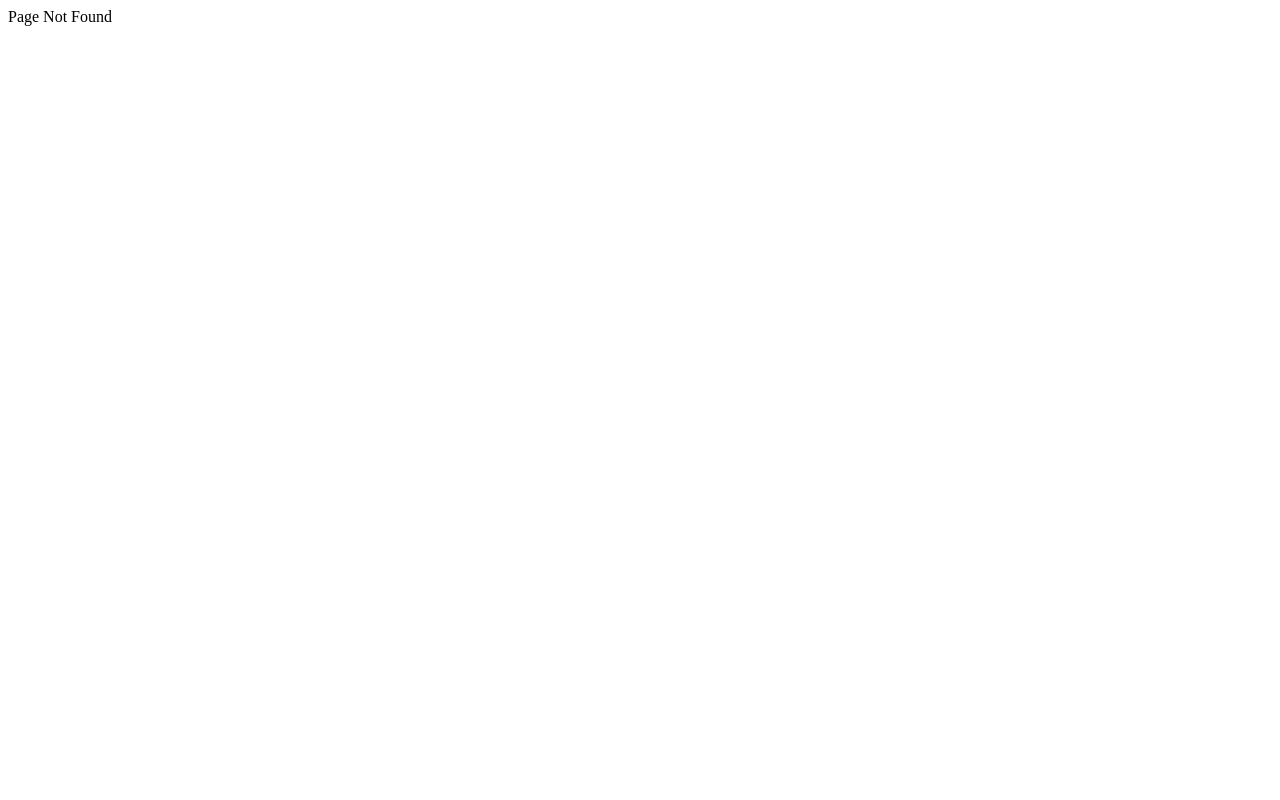
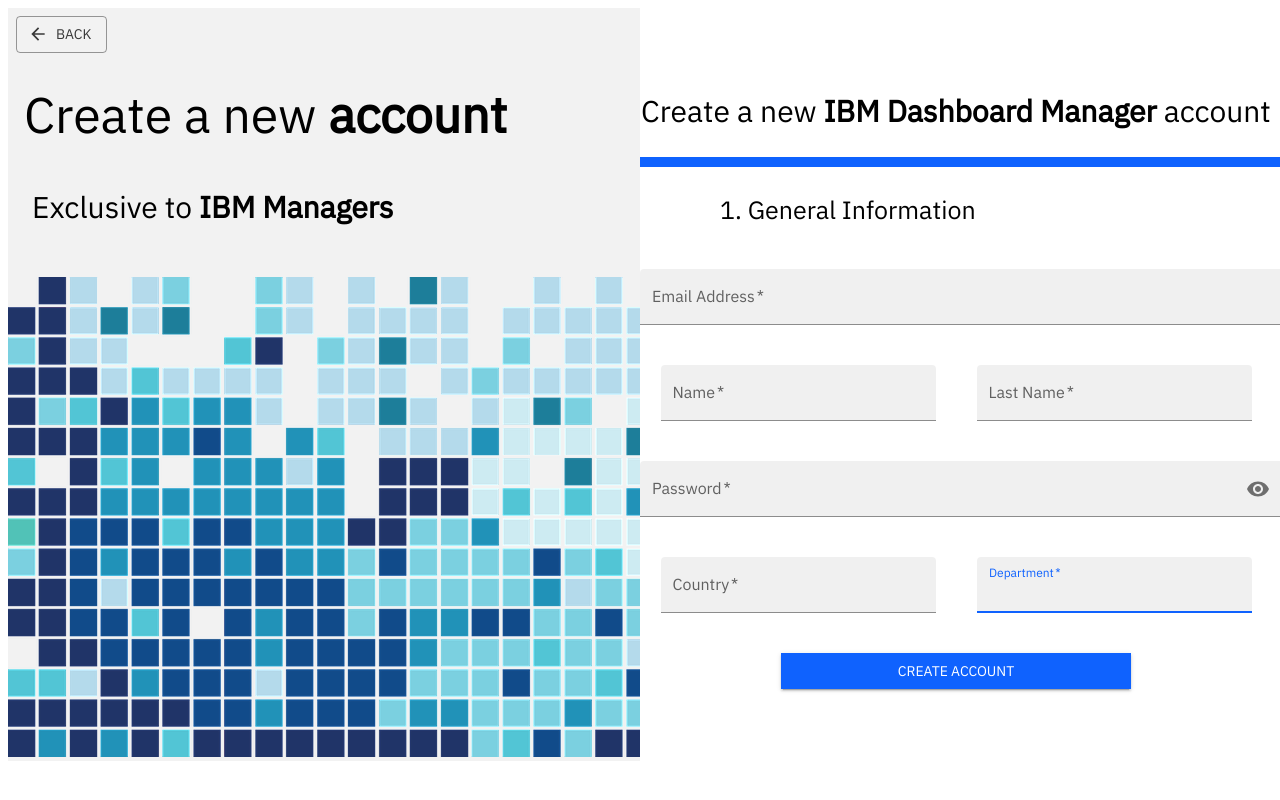
Before and after one commit to Hector-rob/Software_planning16, a React (Create React App) app in the folder ibmfront/: page /register in a window 1280 px wide. Before the commit this address had no page. Built offline with nearby package versions, Linux system fonts and the light colour scheme.

Commit message:
Created register screen & registration form

```diff
--- a/ibmfront/src/App.jsx
+++ b/ibmfront/src/App.jsx
@@ -2,6 +2,7 @@
 import Login from './Components/Login'
 import PageNotFound from './Components/PageNotFound'
 import MainPage from './Components/MainPage'
+import Register from './Components/Register'
 import "@fontsource/ibm-plex-sans"
 
 
@@ -12,6 +13,7 @@
                 <Route path = '/' element = {<Login/>} ></Route>
                 <Route path = '/mainPage' element = {<MainPage/>} ></Route>
                 <Route path = '*' element = {<PageNotFound/>}></Route>
+                <Route path = '/register'element = {<Register/>}> </Route>
             </Routes>
         </Router>
     )
--- a/ibmfront/src/Components/Login.js
+++ b/ibmfront/src/Components/Login.js
@@ -99,7 +99,7 @@
             label="Remember me"
           />
           <Button component={Link} to="/mainPage"
-            type="submit"
+            type="register"
             variant="contained"
             fullWidth
             sx={{ mt: 3, mb: 2, borderRadius: 0 }}
@@ -116,7 +116,7 @@
             </Grid>
             <Grid item>
               <Typography>
-                <Link href="#" underline="hover">
+                <Link href="#" underline="hover" to={"/register"}>
                   {"Don't have an account? Sign Up"}
                 </Link>
               </Typography>
--- /dev/null
+++ b/ibmfront/src/Components/Register.js
@@ -0,0 +1,122 @@
+import { Grid, TextField, Typography } from "@mui/material";
+import Container from "@mui/material/Container";
+import Box from "@mui/material/Box";
+import { IconButton, InputAdornment } from "@mui/material";
+import VisibilityIcon from '@mui/icons-material/Visibility';
+import VisibilityOffIcon from '@mui/icons-material/VisibilityOff';
+import ArrowBackIcon from '@mui/icons-material/ArrowBack';
+import { useState } from "react";
+import Button from "@mui/material/Button";
+import { Link } from "react-router-dom";
+
+export default function Register() {
+
+    const [visiblePassword, toggleVisibility] = useState(false);
+    const clickHandler = () => toggleVisibility(!visiblePassword);
+
+    return <Container maxWidth disableGutters="true">
+        <Grid container>
+            <Grid item xs={6} sx={{ bgcolor: "#F2F2F2" }}>
+                <Button variant="outlined" color="secondary" startIcon={<ArrowBackIcon />} sx={{ mt: 1, ml: 1 }} component={Link} to={"/"}>
+                    Back
+                </Button>
+                <Typography fontSize={50} sx={{ mt: 3, ml: 2 }}>Create a new <Box fontWeight={800} display='inline'>account</Box></Typography>
+                <Typography fontSize={30} sx={{ mt: 4, ml: 3, mb: 6}}>Exclusive to <Box fontWeight={800} display='inline'>IBM Managers</Box></Typography>
+                <img src="./Assets/images/pixelBG.webp" alt="Art" sx={{bottom: 0}}></img>
+            </Grid>
+            <Grid item xs={6} sx={{ bgcolor: "white", mt: 5 }} textAlign={"center"}>
+                <Typography fontSize={30} sx={{ mt: 5 }}>Create a new <Box fontWeight={800} display='inline'>IBM Dashboard Manager</Box> account</Typography>
+                <Box margin="auto" display="flex" sx={{ height: 10, width: 650, backgroundColor: "#0F62FE", mt: 3 }}></Box>
+                <Typography fontSize={25} sx={{ mt: 3, ml: 10 }} textAlign={"left"}>1. General Information</Typography>
+                <Box component="registerForm" noValidate>
+                    <Grid container sx={{ mt: 3 }} rowSpacing={2}>
+                        <Grid item xs={12}>
+                            <TextField
+                                sx={{ width: 650 }}
+                                variant="filled"
+                                required
+                                id="email"
+                                label="Email Address"
+                                name="email"
+                                autoComplete="email"
+                                autoFocus />
+                        </Grid>
+                        <Grid item xs={6} sx={{ mt: 3 }}>
+                            <TextField
+                                sx={{ width: 275 }}
+                                variant="filled"
+                                required
+                                id="name"
+                                label="Name"
+                                name="name"
+                                autoComplete="name"
+                                autoFocus />
+                        </Grid>
+                        <Grid item xs={6} sx={{ mt: 3 }}>
+                            <TextField
+                                sx={{ width: 275 }}
+                                variant="filled"
+                                required
+                                id="lastName"
+                                label="Last Name"
+                                name="lastName"
+                                autoComplete="lastName"
+                                autoFocus />
+                        </Grid>
+                        <Grid item xs={12} sx={{ mt: 3 }}>
+                            <TextField
+                                sx={{ width: 650 }}
+                                variant="filled"
+                                required
+                                name="password"
+                                label="Password"
+                                type={visiblePassword ? "text" : "password"}
+                                id="password"
+                                autoComplete="current-password"
+                                InputProps={{
+                                    endAdornment: (
+                                        <InputAdornment position="end">
+                                            <IconButton
+                                                aria-label="toggle visibility"
+                                                onClick={clickHandler}
+                                            >
+                                                {visiblePassword ? <VisibilityOffIcon /> : <VisibilityIcon />}
+                                            </IconButton>
+                                        </InputAdornment>
+                                    )
+                                }} />
+                        </Grid>
+                        <Grid item xs={6} sx={{ mt: 3 }}>
+                            <TextField sx={{ width: 275 }}
+                                variant="filled"
+                                required
+                                id="country"
+                                label="Country"
+                                name="country"
+                                autoComplete="country"
+                                autoFocus />
+                        </Grid>
+                        <Grid item xs={6} sx={{ mt: 3 }}>
+                            <TextField
+                                sx={{ width: 275 }}
+                                variant="filled"
+                                required
+                                id="department"
+                                label="Department"
+                                name="department"
+                                autoComplete="department"
+                                autoFocus />
+                        </Grid>
+                    </Grid>
+                    <Button component="a" to="/mainPage"
+                        type="submit"
+                        variant="contained"
+                        sx={{ mt: 5, mb: 2, borderRadius: 0, width: 350 }}
+                    >
+                        Create Account
+                    </Button>
+                </Box>
+            </Grid>
+        </Grid>
+    </Container >
+}
```
Also changed, not shown: ibmfront/public/Assets/images/pixelBG.webp (added).
